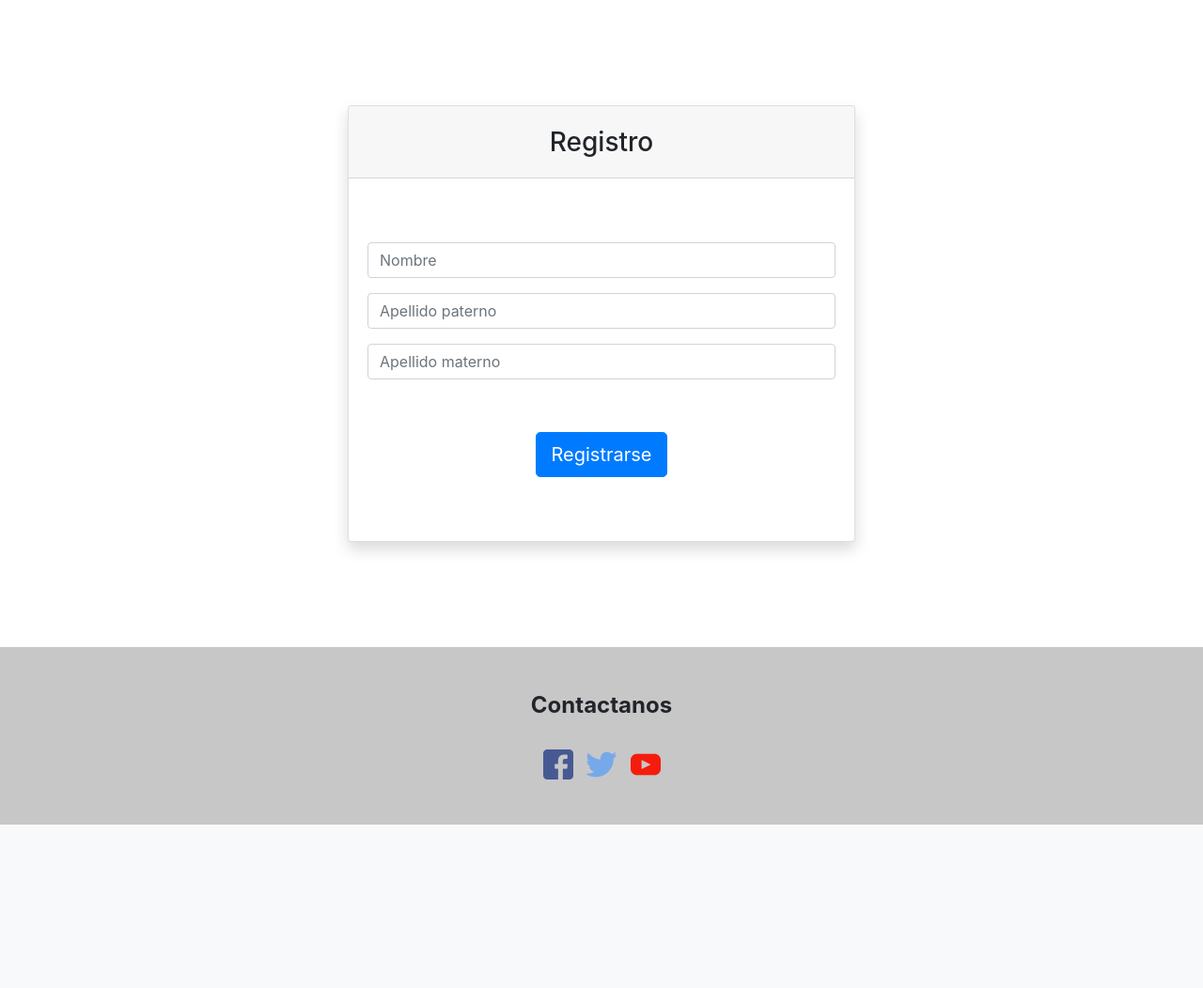
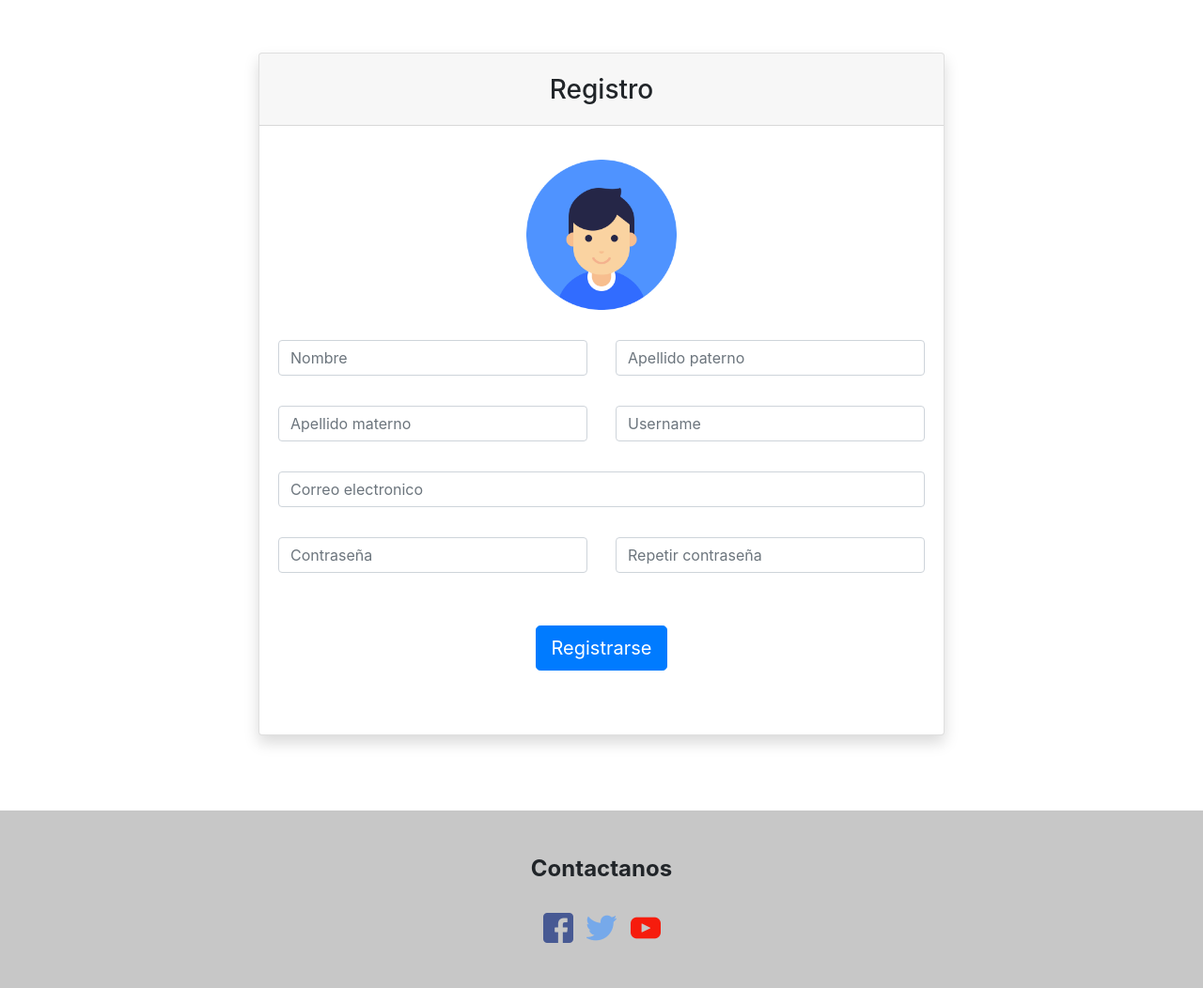
Before and after one commit to albertopro/proSoft, a CodeIgniter app: page /proyectos/registro in a window 1280 px wide. Shown: the part 86-1138 px from the top of the page at 94% size. Before the commit the page ends 964 px from the top, so only its background shows below. Run offline with CodeIgniter, Linux system fonts and the light colour scheme.

Commit message:
Cambios en el front 02

```diff
--- a/application/views/usuarios/login.php
+++ b/application/views/usuarios/login.php
@@ -3,7 +3,7 @@
         <div class="col-xs-12 col-sm-12 offset-md-3 col-md-6 offset-lg-3 col-lg-6">
             <div class="card mb-3 shadow mb-5 rounded">
             <div class="card-header">
-                <h3 class="text-center">Login</h3>
+                <h3 class="text-center">Acceder</h3>
             </div>
                 <form action="" id="formLogin">
                     <div class="card-body text-dark text-center">
--- a/application/views/usuarios/registro.php
+++ b/application/views/usuarios/registro.php
@@ -1,15 +1,46 @@
 <div class="container contenedorLogin">
     <div class="row">
-        <div class="col-xs-12 col-sm-12 offset-md-3 col-md-6 offset-lg-3 col-lg-6">
+        <div class="col-xs-12 col-sm-12 offset-md-2 col-md-8 offset-lg-2 col-lg-8">
             <div class="card mb-3 shadow mb-5 rounded">
             <div class="card-header">
                 <h3 class="text-center">Registro</h3>
             </div>
                 <form action="" id="formRegistro">
                     <div class="card-body text-dark text-center">
-                        <input type="text" name="usuario" placeholder="Nombre" class="form-control formEspacios formEspacioUno formLogin" required>
-                        <input type="text" name="apellido_paterno" placeholder="Apellido paterno" class="form-control formEspacios formLogin" required>
-                        <input type="text" name="apellido_materno" placeholder="Apellido materno" class="form-control formEspacios formLogin" required>
+                    <div class="row text-center">
+                        <div class="col-md-12">
+                            <img src="<?= base_url('assets/img/imgRegistro.png');?>" alt="" class="img-fluid" id="imgRegistro">
+                        </div>
+                    </div>
+                    <div class="row">
+                        <div class="col-md-6">
+                            <input type="text" name="usuario" placeholder="Nombre" class="form-control formEspacios formLogin" required>
+                        </div>
+                        <div class="col-md-6">
+                            <input type="text" name="apellido_paterno" placeholder="Apellido paterno" class="form-control formEspacios formLogin" required>
+                        </div>
+                    </div>
+                    <div class="row">
+                        <div class="col-md-6">
+                            <input type="text" name="apellido_materno" placeholder="Apellido materno" class="form-control formEspacios formLogin" required>
+                        </div>
+                        <div class="col-md-6">
+                            <input type="text" name="username" id="" placeholder="Username" class="form-control formEspacios formogin" required>
+                        </div>
+                    </div>
+                    <div class="row">
+                        <div class="col-md-12">
+                            <input type="text" name="correo" id="" placeholder="Correo electronico" class="form-control formEspacios formogin" required>
+                        </div>
+                    </div>
+                    <div class="row">
+                        <div class="col-md-6">
+                            <input type="password" name="password" id="" placeholder="Contraseña" class="form-control formEspacios formogin" required>
+                        </div>
+                        <div class="col-md-6">
+                            <input type="password" name="password_confirmacion" id="" placeholder="Repetir contraseña" class="form-control formEspacios formogin" required>
+                        </div>
+                    </div>
                         <div class="invalid-feedback" id="usuarioExiste"></div><br>
                         <input type="submit" class="btn btn-primary btn-lg formEspacios formEspacioDos" value="Registrarse">
                     </div>
--- a/assets/css/login.css
+++ b/assets/css/login.css
@@ -1,5 +1,5 @@
 .contenedorLogin {
-    margin-top: 7rem;
+    margin-top: 3.5rem;
 }
 
 .formEspacios {
@@ -18,3 +18,9 @@
 .card-header {
     padding-top: 1.4rem;
 }
+
+#imgRegistro{
+    width: 10rem;
+    margin-top: 1rem;
+    margin-bottom: 1rem;
+}
--- a/assets/css/principal.css
+++ b/assets/css/principal.css
@@ -41,7 +41,7 @@
 
 footer {
     background-color: #c7c7c7;
-    margin-top: 4rem;
+    margin-top: 2rem;
 }
 
 .imgIconosUno {
```
Also changed, not shown: assets/img/imgRegistro.png (added).
